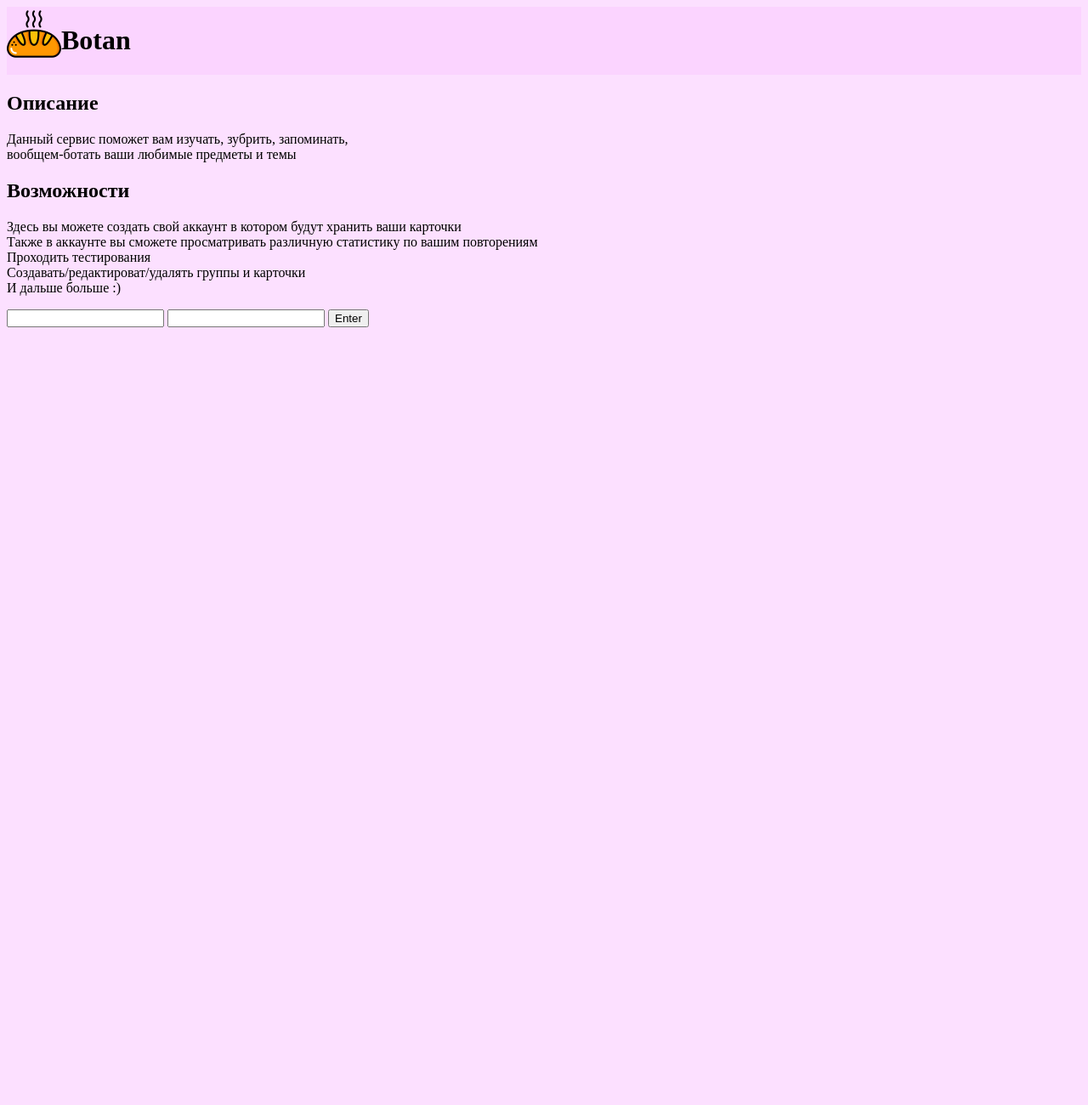
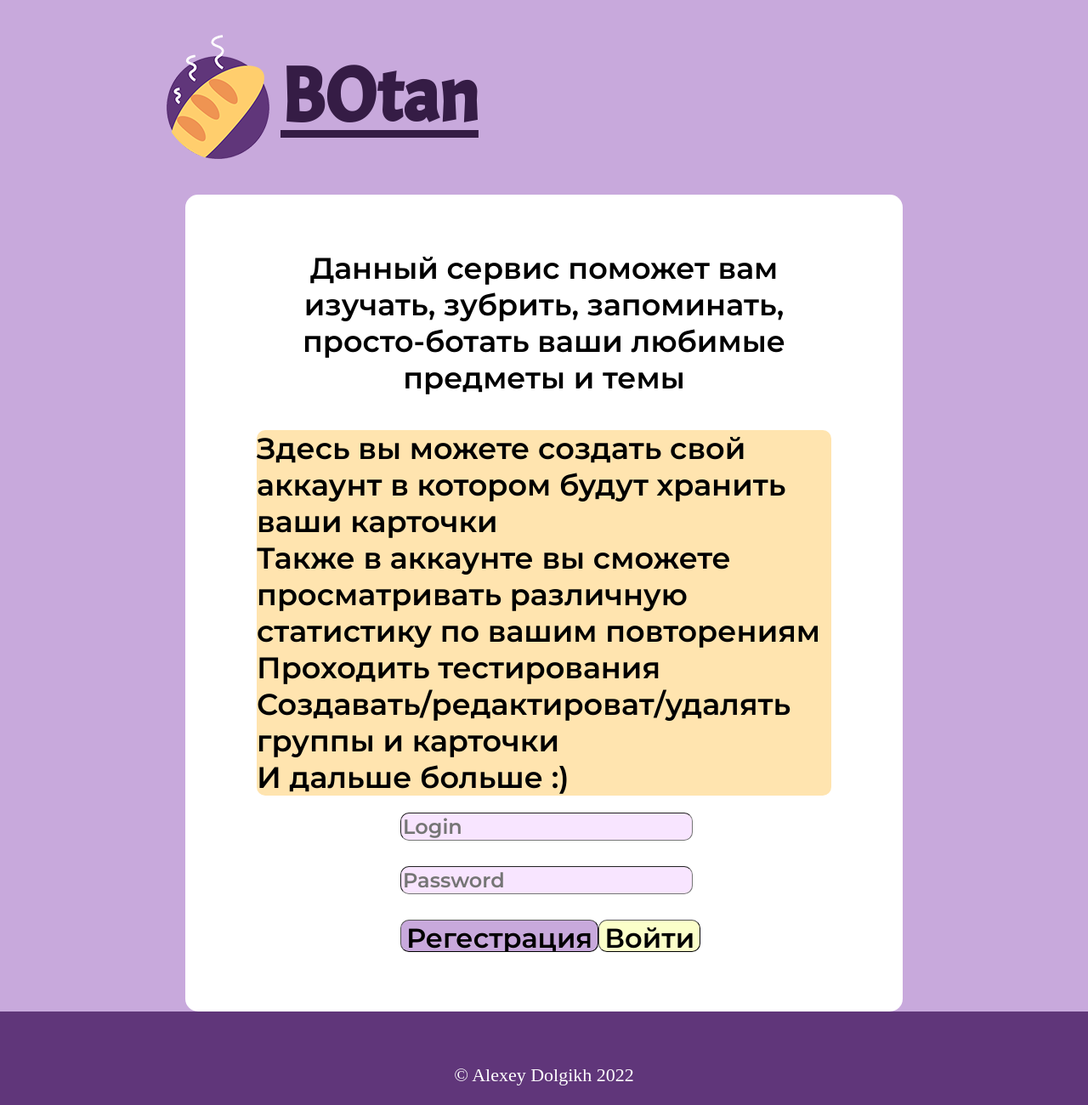
Before and after one commit to alehandrodol/FlashCardsService_with_FastApi, a FastAPI app: page / in a window 1280 px wide. Shown: the whole page at 85% size. Before the commit the page ends 385 px from the top, so only its background shows below. Run offline with FastAPI, Linux system fonts and the light colour scheme; parts of the project's set-up code (start-up, migrations or seed data) failed here and were passed over.

Commit message:
did first page

```diff
--- a/User/main_user.py
+++ b/User/main_user.py
@@ -33,7 +33,7 @@
     hashed_pwd = pwd_context.hash(new_user.password)
     db_user = User(
         username=new_user.username,
-        password_hash=hashed_pwd
+        password_hash=hashed_pwd,
     )
 
     db.add(db_user)
--- a/core/database.py
+++ b/core/database.py
@@ -3,7 +3,7 @@
 from sqlalchemy.orm import sessionmaker
 from fastapi import Request
 
-SQLALCHEMY_DATABASE_URL = "postgresql://alexey:Tozafa_alex02@localhost/kursach"
+SQLALCHEMY_DATABASE_URL = "postgresql://postgres:tozafa30@localhost/kursach"
 engine = create_engine(
     SQLALCHEMY_DATABASE_URL
 )
--- a/main.py
+++ b/main.py
@@ -25,7 +25,7 @@
 
 
 def gener_html(path: str) -> HTMLResponse:
-    with open(path, "r") as file_html:
+    with open(path, "r", encoding="utf8") as file_html:
         html = file_html.read()
     return HTMLResponse(content=html)
 
@@ -44,6 +44,11 @@
 @app.get("/", response_class=HTMLResponse)
 def index_page():
     return gener_html("templates/index.html")
+
+
+@app.get("/groups", response_class=HTMLResponse)
+def get_logged():
+    return gener_html("templates/groups.html")
 
 
 @app.post("/token", response_model=Token)
--- a/pip_requirements.txt
+++ b/pip_requirements.txt
@@ -4,3 +4,5 @@
 psycopg2
 passlib
 jose
+bcrypt
+python-jose
--- a/templates/groups.html
+++ b/templates/groups.html
@@ -3,13 +3,13 @@
 <head>
     <meta charset="UTF-8">
     <title>Botan or baton?</title>
-    <link rel="stylesheet" type="text/css" href="styles/styles.css">
+    <link rel="stylesheet" type="text/css" href="/static/styles/styles.css">
 </head>
 <body>
     <div id="header">
-        <img src="resources/bread.png" alt="bread" height="64" width="64"><b><h1> Botan</h1></b>
+        <img src="/static/resources/bread.png"><b><h1 id="logo_h1"> BOtan</h1></b>
     </div>
-    <div>
+    <div id="body">
         <div><h2 id="groups_h2" class="body_header">Группы</h2></div>
         <div>
             <ul>
--- a/templates/index.html
+++ b/templates/index.html
@@ -1,9 +1,18 @@
 <!DOCTYPE html>
 <html lang="en">
 <head>
+    <link rel="shortcut icon" href="/static/resources/bread.png" type="image/png">
     <meta charset="UTF-8">
     <title>Botan or baton?</title>
     <link rel="stylesheet" href="/static/styles/styles.css" type="text/css">
+
+    <link rel="preconnect" href="https://fonts.googleapis.com">
+    <link rel="preconnect" href="https://fonts.gstatic.com" crossorigin>
+    <link href="https://fonts.googleapis.com/css2?family=Mali:ital,wght@1,200&family=Montserrat:wght@600&display=swap" rel="stylesheet">
+
+    <link rel="preconnect" href="https://fonts.googleapis.com">
+    <link rel="preconnect" href="https://fonts.gstatic.com" crossorigin>
+    <link href="https://fonts.googleapis.com/css2?family=Acme&family=Dancing+Script:wght@600&family=Mali:ital,wght@1,200&family=Montserrat:wght@600&family=Public+Sans&family=Secular+One&display=swap" rel="stylesheet">
 
     <script>
         document.addEventListener("DOMContentLoaded", function() {
@@ -12,8 +21,7 @@
                 event.preventDefault()
                 let response = await fetch("/token", {
                     method: "POST",
-                    body: new FormData(document.querySelector("form")),
-                    t
+                    body: new FormData(document.querySelector("form"))
                 })
                 let body = document.querySelector("body");
                 body.style.display = "block";
@@ -22,8 +30,17 @@
                     wrong_div.style.display = "block";
                 }
                 if (response.status === 200){
-                    let right_div = document.querySelector("#RightUser");
-                    right_div.style.display = "block";
+                    let data = await response.json()
+                    localStorage.setItem('token', data.access_token);
+                    window.location.replace(`/groups`)
+                    await fetch("/groups", {
+                        method: "GET",
+                        headers: {
+                            Authorization: `Bearer ${data.access_token}`
+                        }
+                    }).then(() => {
+                        window.location.href = "/groups"
+                    })
                 }
             })
         });
@@ -33,30 +50,30 @@
 </head>
 <body>
     <div id="header">
-        <img src="/static/resources/bread.png" alt="bread" height="64" width="64"><b><h1 id="logo_h1"> Botan</h1></b>
+        <img src="/static/resources/bread.png"><b><h1 id="logo_h1"> BOtan</h1></b>
     </div>
     <div id="body">
-        <h2 id="desc_h2" class="body_headers">Описание</h2>
         <p id="desc_p" class="body_par">Данный сервис поможет вам изучать, зубрить, запоминать,<br>
-            вообщем-ботать ваши любимые предметы и темы</p>
-        <h2 id="abilities_h2" class="body_headers"> Возможности </h2>
+            просто-ботать ваши любимые предметы и темы</p>
         <p id="abilities_p" class="body_par"> Здесь вы можете создать свой аккаунт в котором будут хранить ваши карточки <br>
             Также в аккаунте вы сможете просматривать различную статистику по вашим повторениям <br>
             Проходить тестирования <br>
             Создавать/редактироват/удалять группы и карточки <br>
             И дальше больше :)
         </p>
+
+        <form method="POST" action="/login" id="auth_form">
+            <input type="text" name="username" class="intext formelem" placeholder="Login" maxlength="50"/>
+            <input type="password" name="password" class="intext formelem" aria-valuetext="Password" maxlength="50" placeholder="Password"/>
+            <div class="formelem">
+                <input type="submit" value="Регестрация" class="formbut" id="purple"/>
+                <input type="submit" value="Войти" class="formbut"/>
+            </div>
+
+        </form>
     </div>
-    <form method="POST" action="/login">
-        <input type="text" name="username" />
-        <input type="password" name="password" />
-        <input type="submit" value="Enter" />
-    </form>
-    <div id="WrongUser" style="display: none">
-        <p>Неправильный логин или пароль, попробуйте ещё раз.</p>
-    </div>
-    <div id="RightUser" style="display: none">
-        <p>Вы ввели правильные данные.</p>
+    <div id="rectangle_footer">
+        <p>&#169; Alexey Dolgikh 2022</p>
     </div>
 </body>
 </html>
--- a/templates/styles/styles.css
+++ b/templates/styles/styles.css
@@ -1,8 +1,123 @@
 #header{
     display: flex;
-    background-color: #fbd4ff;
-    padding: 0;
+    flex-direction: row;
+    justify-content: flex-start;
+    align-items: center;
+    width: 70%;
+    flex: 1;
 }
 body{
-    background-color: #fce0ff;
+    display: flex;
+    flex-direction: column;
+    justify-content: space-between;
+    align-items: center;
+    background-color: #C8A9DC;
+    width: 100%;
+    margin: auto;
+    height: 1300px;
 }
+
+#body{
+    display: flex;
+    flex-direction: column;
+    width: 66%;
+    background-color: #FFFFFF;
+    align-items: center;
+    border-radius: 15px;
+    flex: 6;
+    justify-content: space-between;
+}
+
+#logo_h1{
+    font-family: 'Acme', sans-serif;
+    font-style: normal;
+    font-weight: 700;
+    font-size: 90px;
+    line-height: 108px;
+    color: #351C45;
+    padding-left: 10px;
+    text-underline-color: #351C45;
+    text-decoration: underline;
+    text-underline-offset: 10px;
+}
+
+
+#rectangle_footer {
+	width: 100%;
+	background: #60367A;
+    flex: 1;
+    display: flex;
+    flex-direction: column;
+    align-items: center;
+    justify-content: flex-end;
+}
+
+#rectangle_footer p{
+    color: #FFFFFF;
+    font-size: 22px;
+}
+
+#auth_form{
+    display: flex;
+    flex-direction: column;
+    width: 40%;
+    padding-bottom: 50px;
+    flex: 6;
+}
+
+.formelem{
+    flex: 1;
+    margin-block: 15px;
+    border-radius: 10px;
+    font-size: x-large;
+    border-width: 1px;
+    font-family: 'Montserrat', sans-serif;
+    width: 100%;
+}
+
+input:focus::placeholder{
+    opacity: 0;
+}
+
+#desc_p{
+    padding-top: 30px;
+    flex: 1;
+    font-family: 'Montserrat', sans-serif;
+    font-size: 35px;
+    width: 80%;
+    text-align: center;
+}
+#abilities_p{
+    flex: 5;
+    font-family: 'Montserrat', sans-serif;
+    font-size: 35px;
+    width: 80%;
+    background-color: #FFE4AF;
+    border-radius: 10px;
+    margin: 5px;
+    margin-inside: 10px;
+    text-align: left;
+}
+
+.intext {
+    background-color: #f8e5ff;
+}
+
+.formbut{
+    font-size: xx-large;
+    background-color: #fbffc9;
+    flex: 0 1 45%;
+    border-radius: 10px;
+    border-width: 1px;
+    font-family: 'Montserrat', sans-serif;
+    height: 90%;
+}
+
+#purple{
+    background-color: #C8A9DC;
+}
+
+#auth_form div {
+    display: flex;
+    justify-content: space-between;
+}
```
Also changed, not shown: templates/resources/bread.png, templates/resources/man.png (added).
